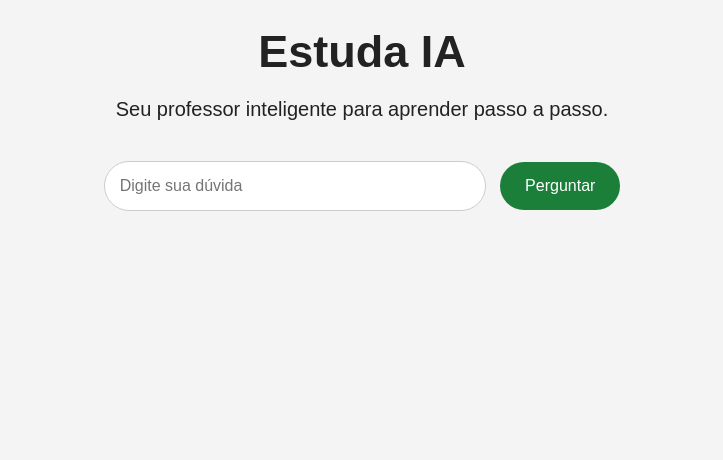
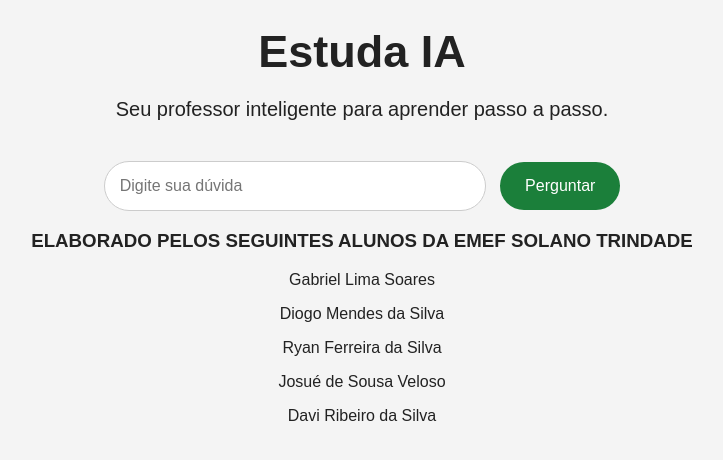
Before and after one commit to zimbiel63-ui/IA-estudos-67, a Flask app: page / in a window 1280 px wide. Shown: the part 324-784 px from the top of the page, without its empty margins (278-1001 px from the left). Run offline with Flask 3, Linux system fonts and the light colour scheme.

Commit message:
atualizaçao de estetica
Added viewport meta tag and updated image links to use url_for.

```diff
--- a/IA-estudos/templates/index.html
+++ b/IA-estudos/templates/index.html
@@ -5,23 +5,29 @@
 
     <meta charset="UTF-8">
 
+    <meta name="viewport" content="width=device-width, initial-scale=1.0">
+
     <title>Estuda IA</title>
 
-    <link rel="stylesheet" href="/static/style.css">
+    <link rel="stylesheet" href="{{ url_for('static', filename='style.css') }}">
 
 </head>
 
-
 <body>
 
-
+    <!-- BANNER / LOGO -->
     <div class="banner">
 
-    <img class="logo" src="/static/imagens/logo.png" alt="Logo Estuda IA">
+        <img
+            class="logo"
+            src="{{ url_for('static', filename='imagens/logo.png') }}"
+            alt="Logo Estuda IA"
+        >
 
     </div>
 
 
+    <!-- TOPO -->
     <div class="topo">
 
         <h1>Estuda IA</h1>
@@ -33,11 +39,12 @@
     </div>
 
 
-
+    <!-- HISTÓRICO DA CONVERSA -->
     <div class="historico">
 
         {% for conversa in historico %}
 
+            <!-- PERGUNTA -->
             <div class="pergunta">
 
                 <h3>Você:</h3>
@@ -49,6 +56,7 @@
             </div>
 
 
+            <!-- RESPOSTA -->
             <div class="resposta">
 
                 <h3>Estuda IA:</h3>
@@ -59,14 +67,12 @@
 
             </div>
 
-
         {% endfor %}
-
 
     </div>
 
 
-
+    <!-- CAMPO PARA FAZER PERGUNTA -->
     <form action="/perguntar" method="POST">
 
         <input
@@ -76,16 +82,27 @@
             required
         >
 
-
         <button type="submit">
-
             Perguntar
-
         </button>
-
 
     </form>
 
+
+    <!-- ALUNOS -->
+    <div class="alunos">
+
+        <h3>
+            ELABORADO PELOS SEGUINTES ALUNOS DA EMEF SOLANO TRINDADE
+        </h3>
+
+        <p>Gabriel Lima Soares</p>
+        <p>Diogo Mendes da Silva</p>
+        <p>Ryan Ferreira da Silva</p>
+        <p>Josué de Sousa Veloso</p>
+        <p>Davi Ribeiro da Silva</p>
+
+    </div>
 
 
 </body>
```
Lines whose indentation alone changed are shown as unchanged.
